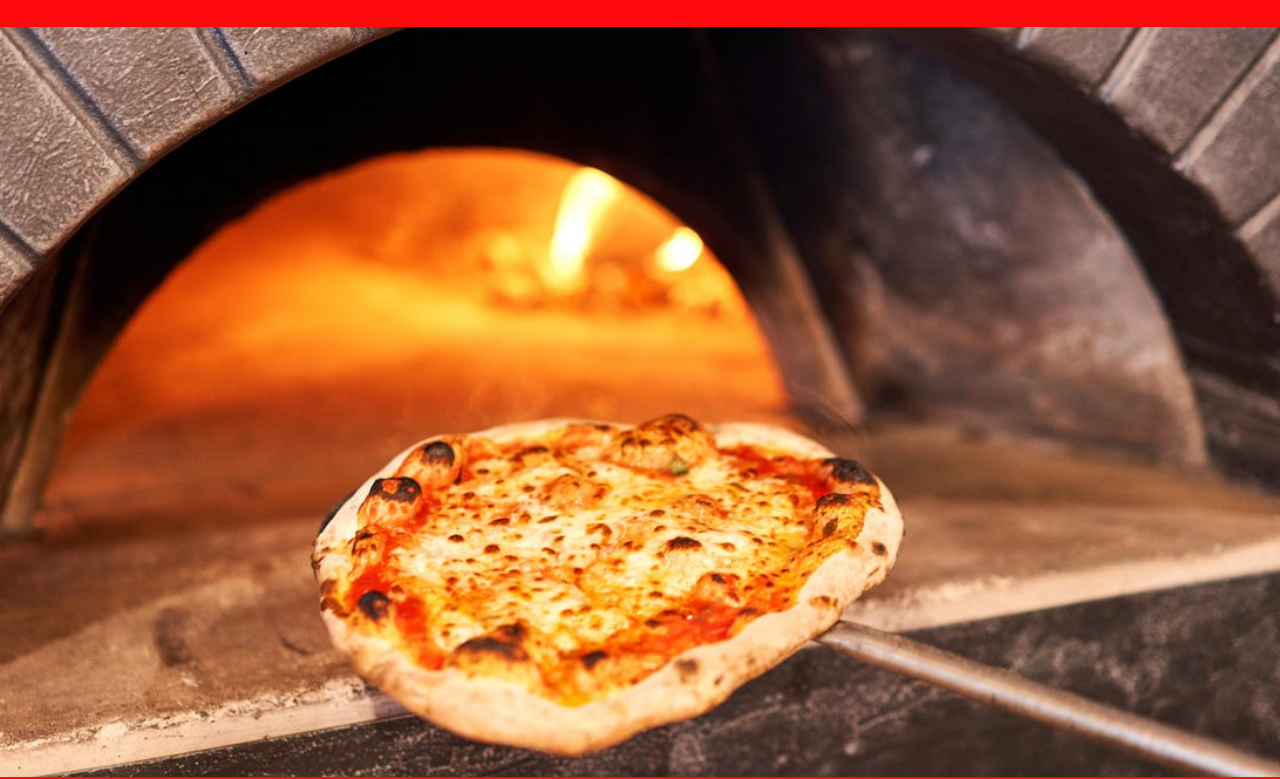
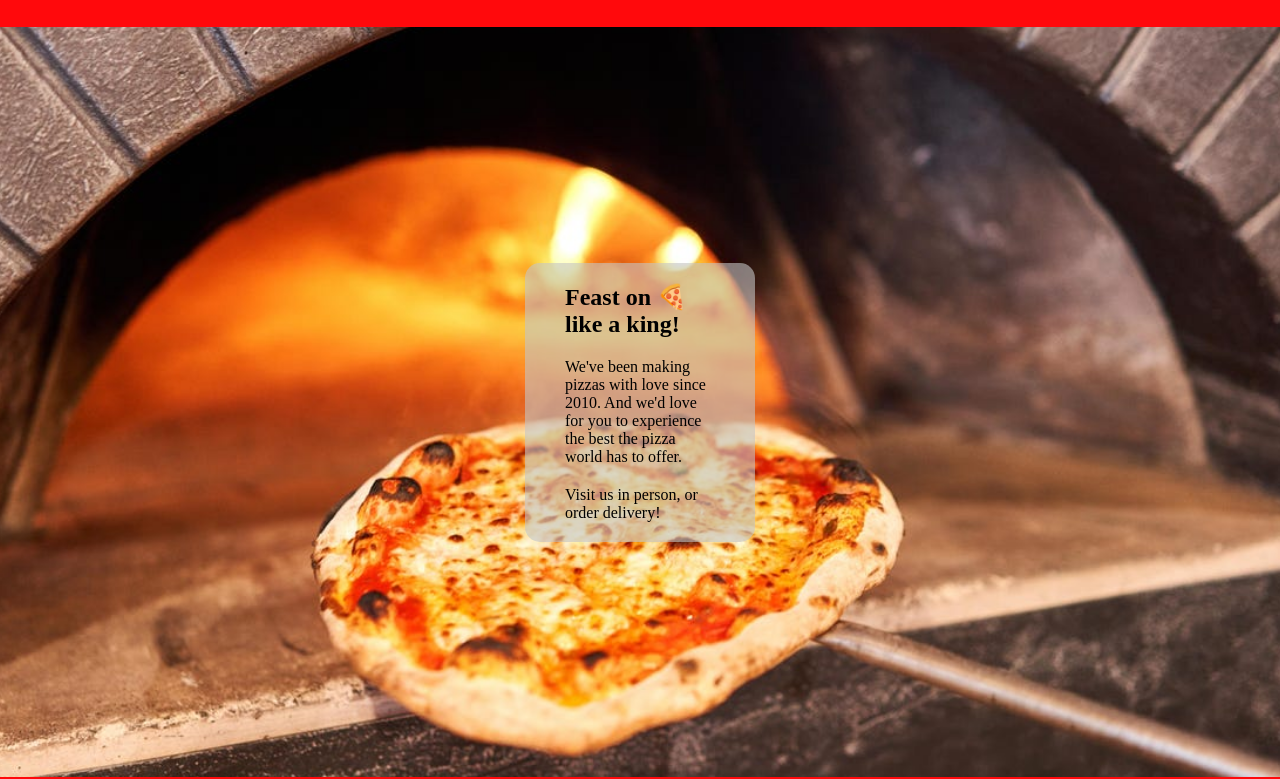
Before and after one commit to SirIsaacNeutron/restaurant-page, a website built with webpack: page src/template.html in a window 1280 px wide. Shown: the part 98-877 px from the top of the page. Built offline with nearby package versions, Linux system fonts and the light colour scheme.

Commit message:
Add home page flavor text

```diff
--- a/src/index.js
+++ b/src/index.js
@@ -26,8 +26,8 @@ function createNavBar() {
     nav.appendChild(navLinks)
 }
 
-function createHomePageContent() {
-    content.classList.add("home-content")
-}
+// function createHomePageContent() {
+//     content.classList.add("home-content")
+// }
 
-createHomePageContent()
+// createHomePageContent()
--- a/src/styles.css
+++ b/src/styles.css
@@ -1,6 +1,7 @@
 :root {
     --white: #efefef;
     --background: #ff090c;
+    --home-background: rgba(197, 197, 197, 0.6);
 }
 
 * {
@@ -33,8 +34,26 @@ nav {
     justify-content: space-between;
 }
 
+#content {
+    display: flex;
+    flex-direction: column;
+
+    justify-content: center;
+    align-items: center;
+}
+
 .home-content {
+    display: flex;
+    flex-direction: column;
 
+    background-color: var(--home-background);
+    max-width: 150px;
+
+    padding: 20px 40px;
+
+    border-radius: 15px;
+
+    gap: 20px;
 }
 
 .nav-links {
--- a/src/template.html
+++ b/src/template.html
@@ -19,7 +19,16 @@
             </div>
         </nav>
 
-        <div id="content"></div>
+        <main id="content">
+            <div class="home-content">
+                <h2>Feast on 🍕 like a king!</h2>
+                <p>
+                    We've been making pizzas with love since 2010. And we'd love for you to experience the best the
+                    pizza world has to offer.
+                </p>
+                <p>Visit us in person, or order delivery!</p>
+            </div>
+        </main>
 
         <footer>
             <p>Coded by SirIsaacNeutron</p>
```
Also changed, not shown: dist/index.html, dist/main.js.
